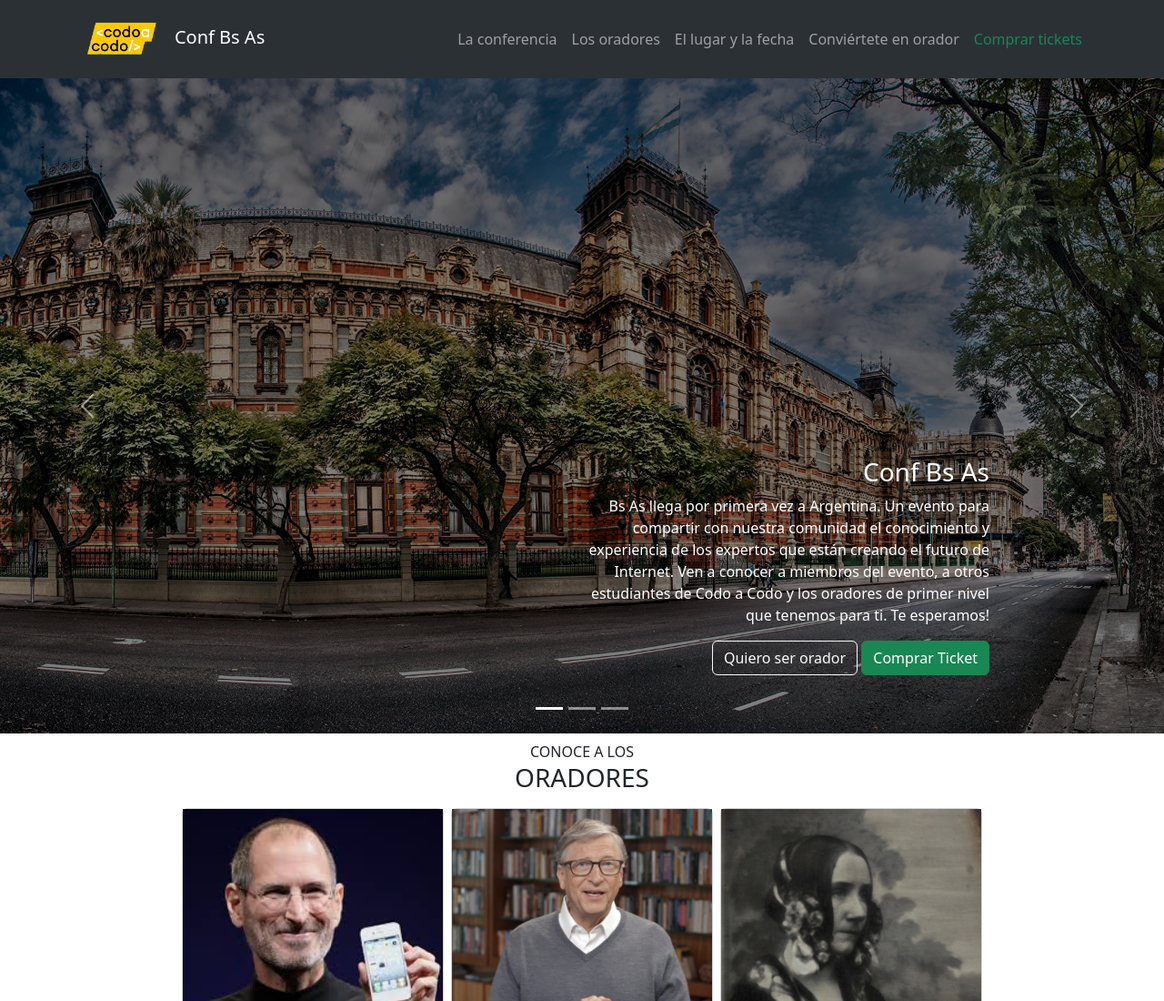
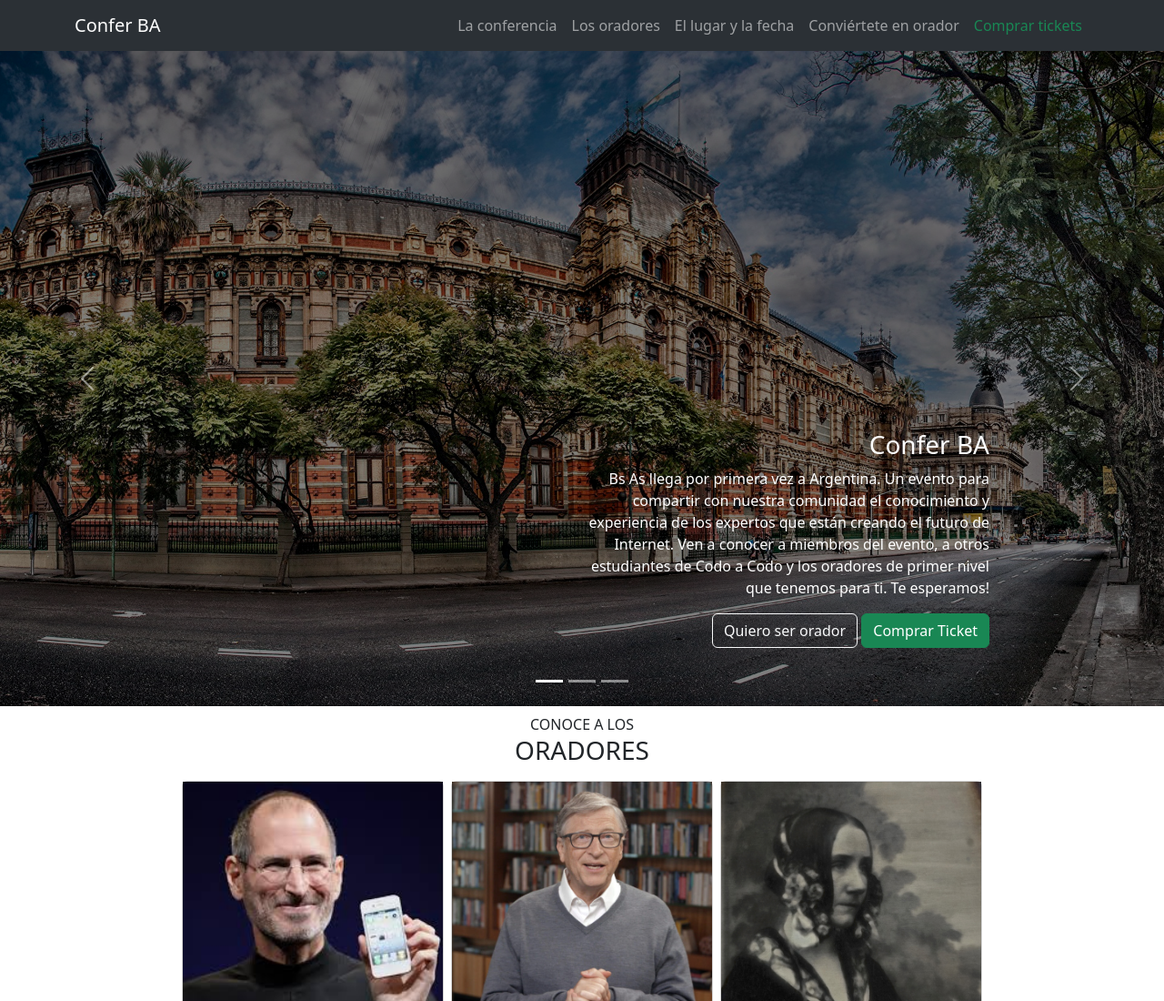
Before and after one commit to EstebanGonzalezGarza/TP-Codo-a-Codo-Js, a plain HTML site: page index.html in a window 1280 px wide. Shown: the top 1100 px of the page at 91% size. Drawn offline with nearby package versions, Linux system fonts and the light colour scheme.

Commit message:
Subiendo cambios

```diff
--- a/index.html
+++ b/index.html
@@ -6,14 +6,13 @@
     <link href="https://cdn.jsdelivr.net/npm/bootstrap@5.3.2/dist/css/bootstrap.min.css" rel="stylesheet"
         integrity="sha384-T3c6CoIi6uLrA9TneNEoa7RxnatzjcDSCmG1MXxSR1GAsXEV/Dwwykc2MPK8M2HN" crossorigin="anonymous">
     <link rel="stylesheet" href="css/style.css">
-    <title>Conf Bs As</title>
+    <title>Confer BA</title>
 </head>
 <body>
     <nav class="navbar navbar-expand-lg bg-body-tertiary sticky-top" data-bs-theme="dark">
         <div class="container-md">
             <a class="navbar-brand" href="index.html">
-                <img src="images/codoacodo.png" alt="logo" height="60px">
-                Conf Bs As
+                Confer BA
             </a>
             <button class="navbar-toggler" type="button" data-bs-toggle="collapse" data-bs-target="#navbarSupportedContent"
                 aria-controls="navbarSupportedContent" aria-expanded="false" aria-label="Toggle navigation">
@@ -77,7 +76,7 @@
                 <span class="visually-hidden">Next</span>
             </button>
             <div class="carousel-caption text-end d-none d-lg-block start-50">
-                <h5 class="fs-3">Conf Bs As</h5>
+                <h5 class="fs-3">Confer BA</h5>
                 <p>Bs As llega por primera vez a Argentina. Un evento para compartir con nuestra comunidad el conocimiento y
                     experiencia de los expertos que están creando el futuro de Internet. Ven a conocer a miembros del
                     evento, a otros estudiantes de Codo a Codo y los oradores de primer nivel que tenemos para ti. Te
```
Also changed, not shown: ticket/comprarTickets.html (+2 -2 lines).
